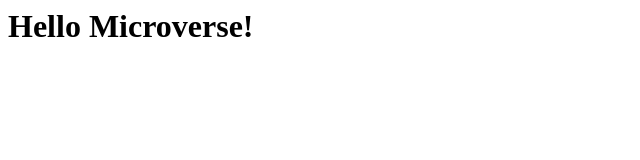
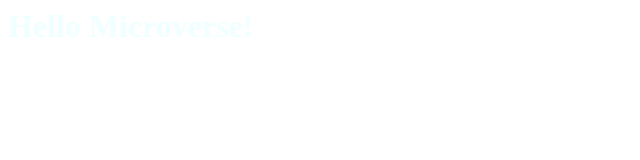
Before and after one commit to isume295/Hello_Microverse, a plain HTML site: page index.html in a window 1280 px wide. Shown: the whole page, without its empty margins (0-640 px from the left). Drawn offline with Linux system fonts and the light colour scheme.

Commit message:
style added to the heading

```diff
--- a/index.html
+++ b/index.html
@@ -4,6 +4,7 @@
     <meta http-equiv="X-UA-Compatible" content="IE=edge">
     <meta name="viewport" content="width=device-width, initial-scale=1.0">
     <title>Document</title>
+    <link rel="stylesheet" href="styles.css">
 </head>
 <body>
     <h1 class="headingStyle">Hello Microverse!</h1>
--- /dev/null
+++ b/styles.css
@@ -0,0 +1,3 @@
+.headingStyle{
+    color: azure;
+}
```
